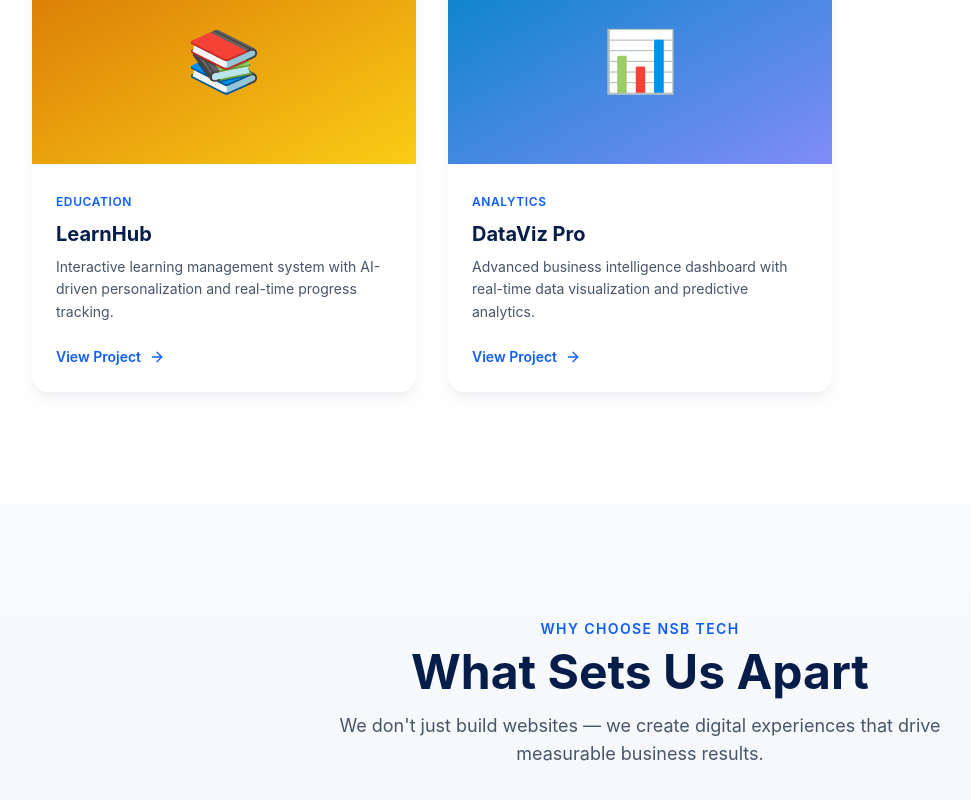
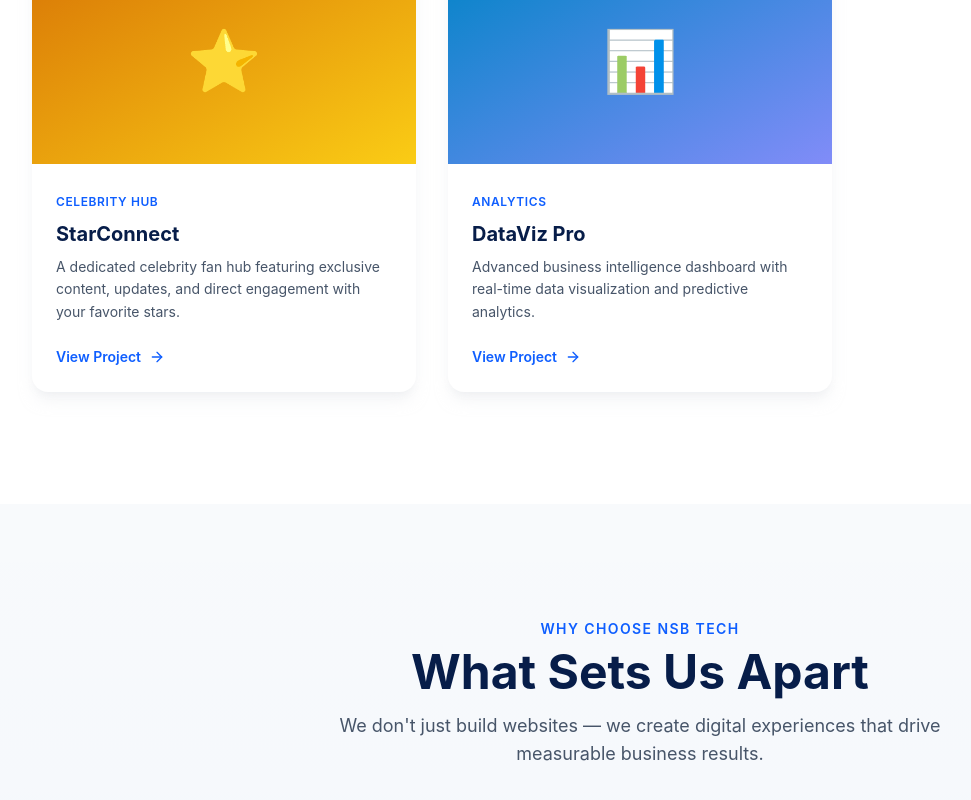
Before and after one commit to harmony4814/nsbtech, a Next.js app: page / in a window 1280 px wide. Shown: the part 5207-6007 px from the top of the page, without its empty margins (0-971 px from the left). Built offline with nearby package versions, Linux system fonts and the light colour scheme.

Commit message:
update LearnHub to StarConnect celebrity hub

```diff
--- a/src/components/FeaturedProjects.tsx
+++ b/src/components/FeaturedProjects.tsx
@@ -33,12 +33,12 @@ const projects = [
     link: "http://clearpathtalentgroup.com",
   },
   {
-    category: "Education",
-    name: "LearnHub",
+    category: "Celebrity Hub",
+    name: "StarConnect",
     description:
-      "Interactive learning management system with AI-driven personalization and real-time progress tracking.",
+      "A dedicated celebrity fan hub featuring exclusive content, updates, and direct engagement with your favorite stars.",
     gradient: "from-amber-600 to-yellow-400",
-    emoji: "📚",
+    emoji: "⭐",
   },
   {
     category: "Analytics",
```
